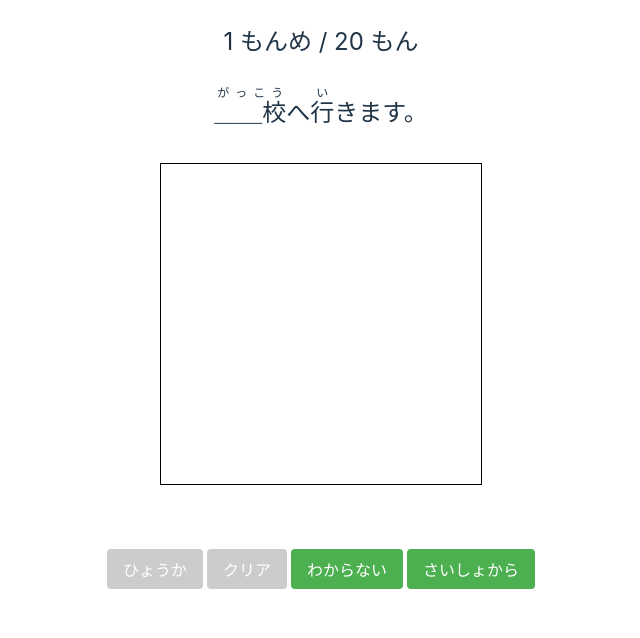
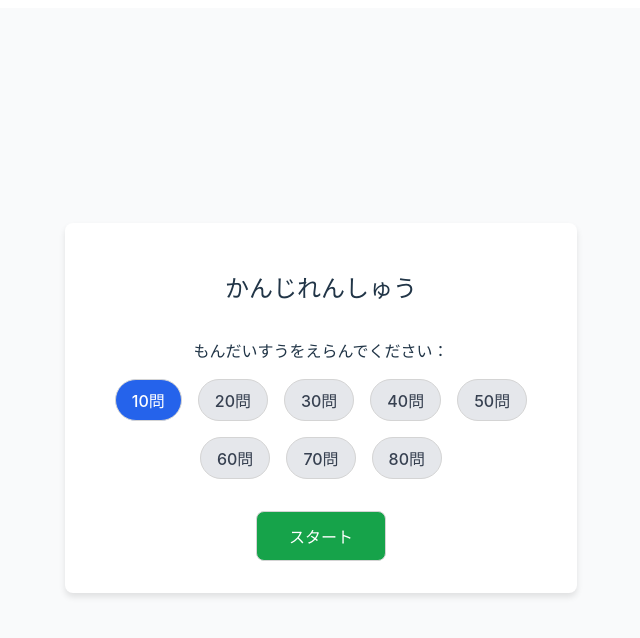
Before and after one commit to giwarb/kanjitest, a React (Vite) app: page / in a window 1280 px wide. Shown: the top 638 px of the page, without its empty margins (319-959 px from the left). Built offline with nearby package versions, Linux system fonts and the light colour scheme.

Commit message:
StartScreenの実装

```diff
--- a/src/App.tsx
+++ b/src/App.tsx
@@ -1,33 +1,35 @@
-import { useCallback, useEffect, useRef, useState } from 'react';
+import { useCallback, useEffect, useRef, useState } from "react";
 import {
   compareStrokes,
   drawSampleStrokes,
   getSVGStrokes,
   showEvaluationOverlay,
-} from './functions';
-import { KanjiQuestionManager } from './KanjiQuestionManager';
-import { useDrawingManager } from './useDrawingManager';
-import { data } from './data';
-import { ConfirmDialog } from './components/ConfirmDialog';
-import { ResultsView } from './components/ResultsView';
-import { PracticeCanvas } from './components/PracticeCanvas';
-import { QuestionHeader } from './components/QuestionHeader';
-import { ControlButtons } from './components/ControlButtons';
-import './App.css';
+} from "./functions";
+import { KanjiQuestionManager } from "./KanjiQuestionManager";
+import { useDrawingManager } from "./useDrawingManager";
+import type { data } from "./data";
+import { ConfirmDialog } from "./components/ConfirmDialog";
+import { ResultsView } from "./components/ResultsView";
+import { PracticeCanvas } from "./components/PracticeCanvas";
+import { QuestionHeader } from "./components/QuestionHeader";
+import { ControlButtons } from "./components/ControlButtons";
+import { StartScreen } from "./components/StartScreen";
+import "./App.css";
 
 function App() {
   const canvasRef = useRef<HTMLCanvasElement>(null);
   const answerCanvasRef = useRef<HTMLCanvasElement>(null);
   const answerRef = useRef<HTMLDivElement>(null);
   const { userStrokes, clearStrokes } = useDrawingManager(canvasRef.current);
-  const [manager] = useState(() => new KanjiQuestionManager(data.slice(0, 20)));
-  const [question, setQuestion] = useState('');
-  const [svgContent, setSvgContent] = useState('');
+  const [manager, setManager] = useState<KanjiQuestionManager | null>(null);
+  const [question, setQuestion] = useState("");
+  const [svgContent, setSvgContent] = useState("");
   const [showNext, setShowNext] = useState(false);
   const [showAnswer, setShowAnswer] = useState(false);
   const [showSVG, setShowSVG] = useState(false);
-  const [result, setResult] = useState('');
-  const [results, setResults] = useState<{
+  const [result, setResult] = useState("");
+  const [results, setResults] = useState<
+    {
       total: number;
       correct: number;
       incorrectCount: number;
@@ -37,15 +39,20 @@ function App() {
         incorrectCount: number;
         sentence: string;
       }[];
-  } | null>(null);
+    } | null
+  >(null);
   const [isConfirmResetOpen, setIsConfirmResetOpen] = useState(false);
+  const [isConfirmBackToStartOpen, setIsConfirmBackToStartOpen] = useState(
+    false,
+  );
 
   const loadQuestion = useCallback(() => {
+    if (!manager) return;
     const currentQuestion = manager.getCurrentQuestion();
     if (currentQuestion) {
       const masked = currentQuestion.sentence.replace(
-        new RegExp(currentQuestion.target, 'g'),
-        '＿＿'
+        new RegExp(currentQuestion.target, "g"),
+        "＿＿",
       );
       setQuestion(masked);
       setSvgContent(currentQuestion.svg);
@@ -53,58 +60,72 @@ function App() {
     setShowNext(false);
     setShowAnswer(false);
     setShowSVG(false);
-    setResult('');
+    setResult("");
     clearStrokes();
   }, [manager, clearStrokes]);
 
   useEffect(() => {
+    const restored = KanjiQuestionManager.restoreFromStorage();
+    if (restored) {
+      setManager(restored);
+    }
+  }, []);
+
+  useEffect(() => {
+    if (manager) {
       loadQuestion();
-  }, [loadQuestion]);
+    }
+  }, [loadQuestion, manager]);
+
+  const handleStartPractice = (questions: typeof data) => {
+    setManager(new KanjiQuestionManager(questions));
+  };
 
   const handleClear = () => {
     clearStrokes();
-    setResult('');
+    setResult("");
   };
 
   const handleEvaluate = () => {
+    if (!manager) return;
     if (!answerRef.current) return;
     if (!canvasRef.current) return;
-    const svg = answerRef.current.querySelector('svg');
+    const svg = answerRef.current.querySelector("svg");
     if (!svg) return;
-    const ctx = canvasRef.current?.getContext('2d');
+    const ctx = canvasRef.current?.getContext("2d");
     if (!ctx) return;
-    const answerCtx = answerCanvasRef.current?.getContext('2d');
+    const answerCtx = answerCanvasRef.current?.getContext("2d");
     if (!answerCtx) return;
     const strokesSvg = getSVGStrokes(svg);
     if (strokesSvg.length !== userStrokes.length) {
       setResult(
-        `かくすうがちがうよ！（おてほん: ${strokesSvg.length}、あなた: ${userStrokes.length}）`
+        `かくすうがちがうよ！（おてほん: ${strokesSvg.length}、あなた: ${userStrokes.length}）`,
       );
       setShowSVG(true);
       manager.recordResult(false);
     } else {
       const { strokeResults, normParamsUser } = compareStrokes(
         strokesSvg,
-        userStrokes
+        userStrokes,
       );
       const scores = strokeResults.map((result) => result.score);
       const isCorrect = manager.isCorrect(scores);
       const scoreText = manager.getScoreText(scores);
       const resultText = isCorrect
-        ? 'せいかい！よくかけました！'
-        : 'ざんねん！おてほんをよくみよう！';
+        ? "せいかい！よくかけました！"
+        : "ざんねん！おてほんをよくみよう！";
       ctx.clearRect(0, 0, canvasRef.current.width, canvasRef.current.height);
       showEvaluationOverlay(
         ctx,
         strokeResults,
         normParamsUser,
-        KanjiQuestionManager.SCORE_THRESHOLD
+        KanjiQuestionManager.SCORE_THRESHOLD,
       );
       drawSampleStrokes(
         answerCtx,
         strokeResults,
         normParamsUser,
-        KanjiQuestionManager.SCORE_THRESHOLD
+        KanjiQuestionManager.SCORE_THRESHOLD,
       );
       setShowAnswer(true);
       setResult(`${resultText}（${scoreText}）`);
@@ -114,6 +135,7 @@ function App() {
   };
 
   const handleNextQuestion = () => {
+    if (!manager) return;
     if (manager.moveToNext()) {
       loadQuestion();
     } else {
@@ -127,9 +149,19 @@ function App() {
   };
 
   const handleRestartReview = () => {
+    if (!manager) return;
     manager.startReviewMode();
     loadQuestion();
     setResults(null);
+  };
+
+  const handleBackToStart = () => {
+    setIsConfirmBackToStartOpen(true);
+  };
+
+  const handleConfirmBackToStart = () => {
+    setManager(null);
+    setIsConfirmBackToStartOpen(false);
   };
 
   const handleReset = () => {
@@ -137,6 +169,7 @@ function App() {
   };
 
   const handleConfirmReset = () => {
+    if (!manager) return;
     manager.reset();
     loadQuestion();
     setResults(null);
@@ -144,13 +177,18 @@ function App() {
   };
 
   const handleDontKnow = () => {
+    if (!manager) return;
     setShowSVG(true);
-    setResult('むずかしいですね。おてほんを みてみましょう！');
+    setResult("むずかしいですね。おてほんを みてみましょう！");
     manager.recordResult(false);
     setShowNext(true);
   };
 
   const hasStrokes = userStrokes.length > 0;
+
+  if (!manager) {
+    return <StartScreen onStartPractice={handleStartPractice} />;
+  }
 
   if (results) {
     return (
@@ -183,6 +221,7 @@ function App() {
         onDontKnow={handleDontKnow}
         onNextQuestion={handleNextQuestion}
         onReset={handleReset}
+        onBackToStart={handleBackToStart}
       />
       <ConfirmDialog
         isOpen={isConfirmResetOpen}
@@ -190,6 +229,12 @@ function App() {
         onConfirm={handleConfirmReset}
         onCancel={() => setIsConfirmResetOpen(false)}
       />
+      <ConfirmDialog
+        isOpen={isConfirmBackToStartOpen}
+        message="スタートがめんにもどりますか？"
+        onConfirm={handleConfirmBackToStart}
+        onCancel={() => setIsConfirmBackToStartOpen(false)}
+      />
     </div>
   );
 }
--- a/src/components/ControlButtons.tsx
+++ b/src/components/ControlButtons.tsx
@@ -8,6 +8,7 @@ interface ControlButtonsProps {
   onDontKnow: () => void;
   onNextQuestion: () => void;
   onReset: () => void;
+  onBackToStart: () => void;
 }
 
 export const ControlButtons: FC<ControlButtonsProps> = ({
@@ -18,6 +19,7 @@ export const ControlButtons: FC<ControlButtonsProps> = ({
   onDontKnow,
   onNextQuestion,
   onReset,
+  onBackToStart,
 }) => {
   return (
     <div className="button-container">
@@ -38,6 +40,7 @@ export const ControlButtons: FC<ControlButtonsProps> = ({
         </button>
       )}
       <button type="button" onClick={onReset}>さいしょから</button>
+      <button type="button" onClick={onBackToStart}>スタートがめんへ</button>
     </div>
   );
 };
--- /dev/null
+++ b/src/components/StartScreen.css
@@ -0,0 +1,73 @@
+.start-screen-container {
+  display: flex;
+  flex-direction: column;
+  align-items: center;
+  justify-content: center;
+  min-height: 100vh;
+  background-color: #f9fafb;
+}
+
+.start-screen-content {
+  padding: 2rem;
+  background-color: white;
+  border-radius: 0.5rem;
+  box-shadow: 0 4px 6px rgba(0, 0, 0, 0.1);
+  width: 100%;
+  max-width: 28rem;
+}
+
+.start-screen-title {
+  font-size: 1.5rem;
+  font-weight: bold;
+  text-align: center;
+  margin-bottom: 2rem;
+}
+
+.question-count-section {
+  margin-bottom: 2rem;
+}
+
+.question-count-text {
+  text-align: center;
+  margin-bottom: 1rem;
+}
+
+.question-count-buttons {
+  display: flex;
+  flex-wrap: wrap;
+  justify-content: center;
+  gap: 1rem;
+}
+
+.count-button {
+  padding: 0.5rem 1rem;
+  border-radius: 9999px;
+  background-color: #e5e7eb;
+  color: #374151;
+  transition: background-color 0.2s;
+}
+
+.count-button:hover {
+  background-color: #d1d5db;
+}
+
+.count-button.selected {
+  background-color: #2563eb;
+  color: white;
+}
+
+.start-button-container {
+  text-align: center;
+}
+
+.start-button {
+  background-color: #16a34a;
+  color: white;
+  padding: 0.75rem 2rem;
+  border-radius: 0.5rem;
+  transition: background-color 0.2s;
+}
+
+.start-button:hover {
+  background-color: #15803d;
+}
--- a/src/components/StartScreen.tsx
+++ b/src/components/StartScreen.tsx
@@ -1,5 +1,6 @@
 import { useState } from "react";
 import { data } from "../data";
+import "./StartScreen.css";
 
 type StartScreenProps = {
     onStartPractice: (questions: typeof data) => void;
@@ -23,23 +24,23 @@ export function StartScreen({ onStartPractice }: StartScreenProps) {
     };
 
     return (
-        <div className="flex flex-col items-center justify-center min-h-screen bg-gray-50">
-            <div className="p-8 bg-white rounded-lg shadow-md w-full max-w-md">
-                <h1 className="text-2xl font-bold text-center mb-8">
-                    漢字練習
+        <div className="start-screen-container">
+            <div className="start-screen-content">
+                <h1 className="start-screen-title">
+                    かんじれんしゅう
                 </h1>
-                <div className="mb-8">
-                    <p className="text-center mb-4">問題数を選んでください：</p>
-                    <div className="flex flex-wrap justify-center gap-4">
+                <div className="question-count-section">
+                    <p className="question-count-text">
+                        もんだいすうをえらんでください：
+                    </p>
+                    <div className="question-count-buttons">
                         {questionCounts.map((count) => (
                             <button
                                 type="button"
                                 key={count}
                                 onClick={() => setSelectedCount(count)}
-                                className={`px-4 py-2 rounded-full ${
-                                    selectedCount === count
-                                        ? "bg-blue-600 text-white"
-                                        : "bg-gray-200 text-gray-700 hover:bg-gray-300"
+                                className={`count-button ${
+                                    selectedCount === count ? "selected" : ""
                                 }`}
                             >
                                 {count}問
@@ -47,11 +48,11 @@ export function StartScreen({ onStartPractice }: StartScreenProps) {
                         ))}
                     </div>
                 </div>
-                <div className="text-center">
+                <div className="start-button-container">
                     <button
                         type="button"
                         onClick={handleStart}
-                        className="bg-green-600 text-white px-8 py-3 rounded-lg hover:bg-green-700 transition-colors"
+                        className="start-button"
                     >
                         スタート
                     </button>
```
Lines whose indentation alone changed are shown as unchanged.
